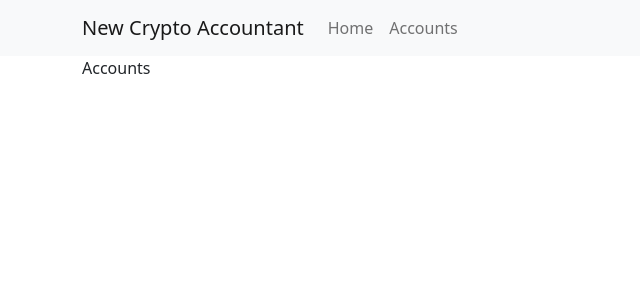
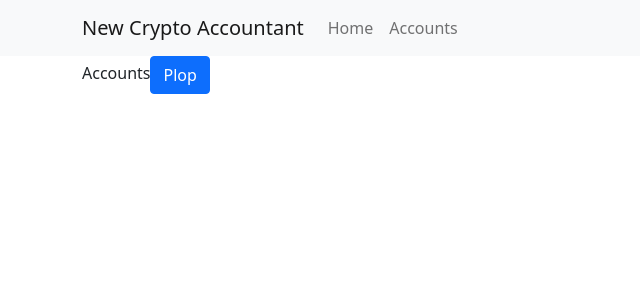
Before and after one commit to qbalin/new_crypto_accountant_ui, a Next.js app: page /accounts in a window 1280 px wide. Shown: the top 300 px of the page, without its empty margins (0-640 px from the left). Built offline with nearby package versions, Linux system fonts and the light colour scheme.

Commit message:
Add dexie

```diff
--- a/package.json
+++ b/package.json
@@ -8,6 +8,8 @@
   },
   "dependencies": {
     "bootstrap": "5.1.3",
+    "dexie": "^3.2.0",
+    "dexie-react-hooks": "^1.1.1",
     "next": "latest",
     "react": "17.0.2",
     "react-bootstrap": "^2.0.4",
--- a/pages/_app.tsx
+++ b/pages/_app.tsx
@@ -1,4 +1,5 @@
 import { AppProps } from 'next/app'
+import Head from 'next/head'
 import { Navbar, Container, Nav } from 'react-bootstrap';
 import NextLink from 'next/link';
 import 'bootstrap/dist/css/bootstrap.min.css';
@@ -13,6 +14,9 @@ const Link = ({children, href}) =>
 export default function App({ Component, pageProps } : AppProps) {
   return (
       <div>
+        <Head>
+          <title>New Crypto Accountant</title>
+        </Head>
         <Navbar bg="light" expand="lg">
           <Container>
             <Navbar.Brand href="#home">New Crypto Accountant</Navbar.Brand>
--- a/pages/accounts.tsx
+++ b/pages/accounts.tsx
@@ -1,6 +1,20 @@
+import { db } from "../lib/db";
+import { Button } from "react-bootstrap";
+
 const Accounts = () => {
+  const addFriend = async() => {
+    const id = await db.friends.add({
+      name: 'plop',
+      age: 4
+    });
+    console.log(id);
+  }
+
   return (
-    <div>Accounts</div>
+    <div>
+      Accounts
+      <Button onClick={addFriend}>Plop</Button>
+      </div>
   );
 }
 
--- a/pages/index.tsx
+++ b/pages/index.tsx
@@ -1,13 +1,9 @@
-import Head from 'next/head'
+
 import {Button} from 'react-bootstrap'
 
 export default function Home() {
   return (
     <div className="container">
-      <Head>
-        <title>Vectigalia</title>
-      </Head>
-
       <main>
         <Button>Clik</Button>
       </main>
```
Also changed, not shown: 1 other file (tests, documents, lock files or other folders).
